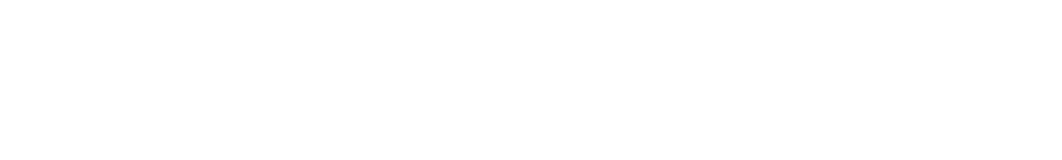
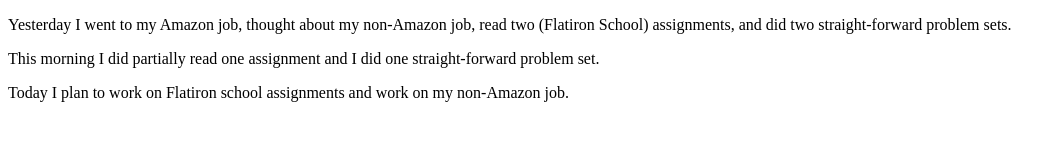
Before and after one commit to jtabb1/2021-09-05-Daily-Coding-Journal, a plain HTML site: page index.html in a window 1280 px wide. Shown: the whole page, without its empty margins (0-1062 px from the left). Drawn offline with Linux system fonts and the light colour scheme.

Commit message:
Log and plan for today.

```diff
--- a/index.html
+++ b/index.html
@@ -7,6 +7,23 @@
     <link href="style.css" rel="stylesheet" type="text/css" />
   </head>
   <body>
+
+    <p>
+      Yesterday I went to my Amazon job, thought about my
+      non-Amazon job, read two (Flatiron School) assignments,
+      and did two straight-forward problem sets.
+    </p>
+
+    <p>
+      This morning I did partially read one assignment and I
+      did one straight-forward problem set.
+    </p>
+
+    <p>
+      Today I plan to work on Flatiron school assignments
+      and work on my non-Amazon job.
+    </p>
+
     <script src="script.js"></script>
   </body>
 </html>
```
